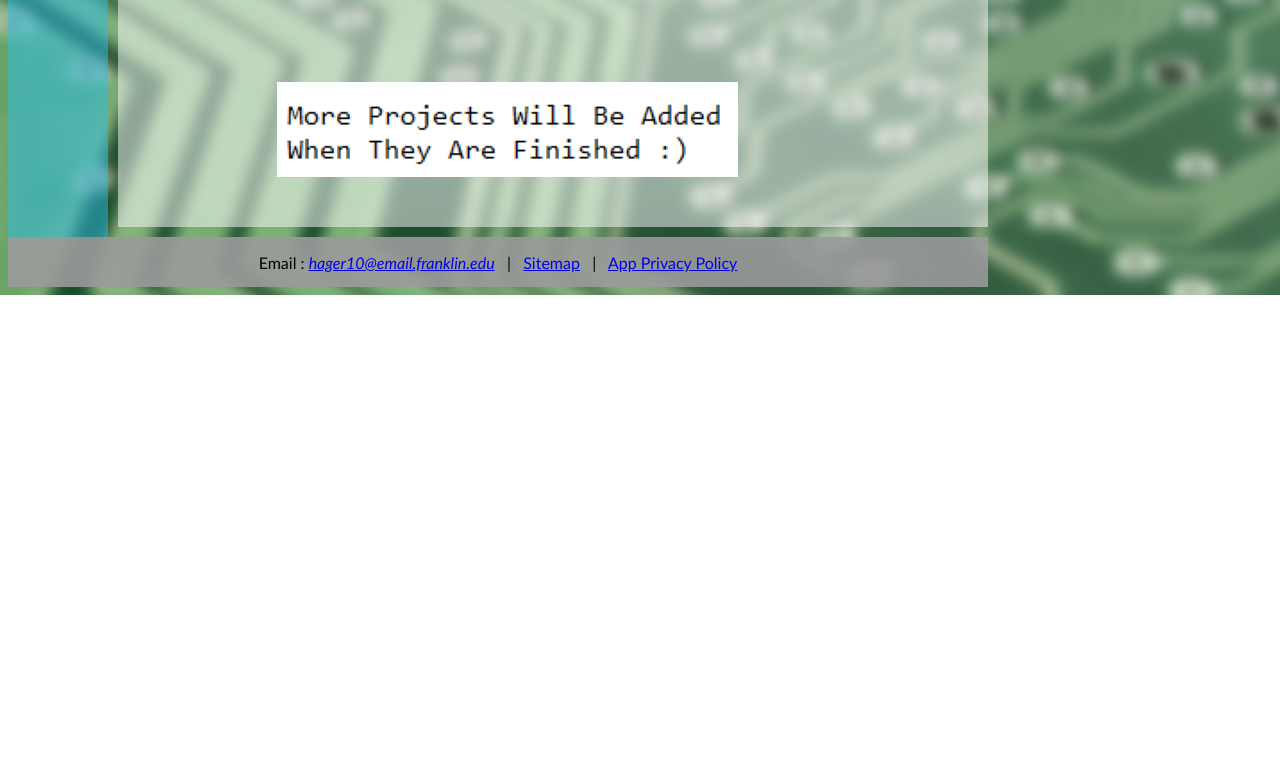
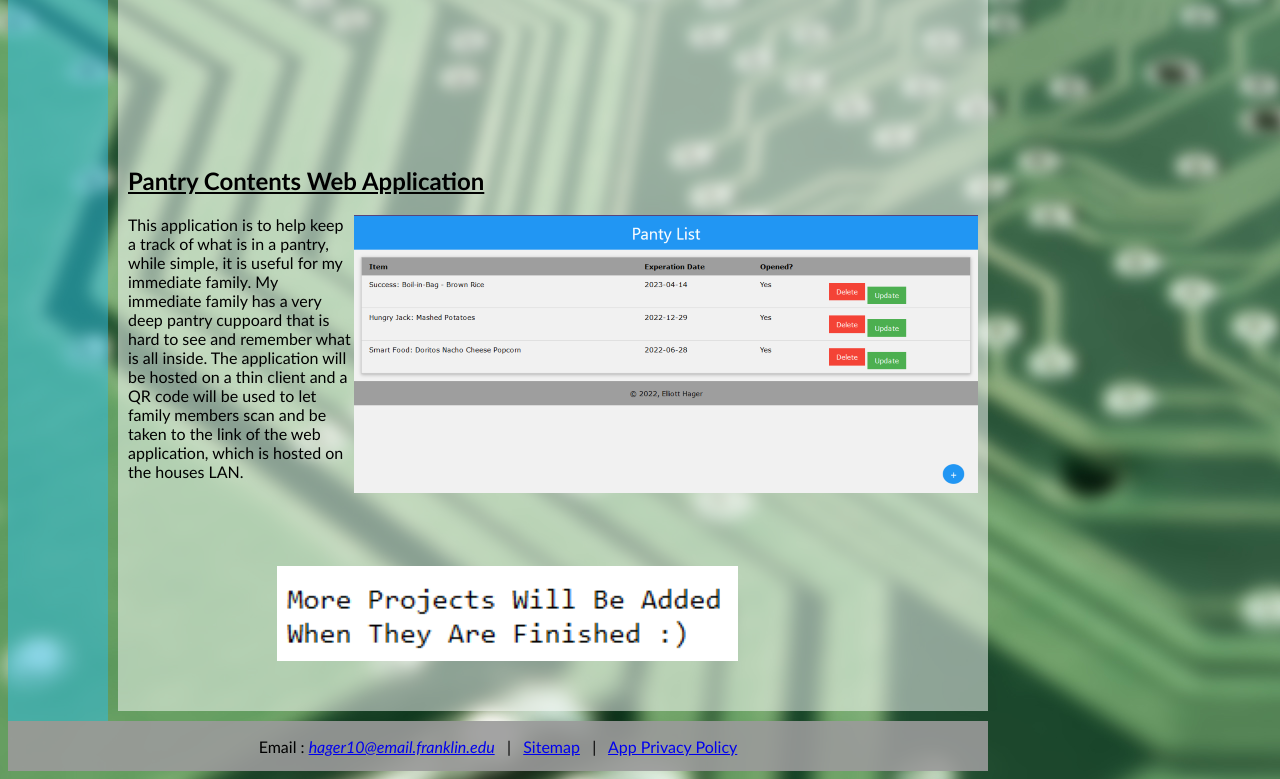
Before and after one commit to eHag-FRU/STEM-Honors-Portfolio, a plain HTML site: page projects.html in a window 1280 px wide. Shown: the part 3728-4507 px from the top of the page. Before the commit the page ends 4023 px from the top, so only its background shows below. Drawn offline with nearby package versions, Linux system fonts and the light colour scheme.

Commit message:
Added Pantry Content Web Application in the Projects section of the application

```diff
--- a/projects.html
+++ b/projects.html
@@ -191,6 +191,16 @@
 
                 </p>
 
+                <br><br><br><br><br><br><br><h2 class="clearFloat">Pantry Contents Web Application</h2>
+                <a href="https://github.com/eHag-FRU/PantryContentApp"><img src="images/projects/pantryContentApp.png" title="Pantry Content Web Application" alt="Screenshot of the pantry content web application"></a>
+
+                <p>
+                    This application is to help keep a track of what is in a pantry, while simple, it is useful for my immediate family. My immediate family has a very deep pantry cuppoard that is hard to see and remember what is all inside.
+
+The application will be hosted on a thin client and a QR code will be used to let family members scan and be taken to the link of the web application, which is hosted on the houses LAN.
+
+                </p>
+
                 <br>
 
                 <img src="images/projects/upcoming.png" class="clearFloat" id="moreSoon" title="More Soon" alt="There are more projects to come">
```
Also changed, not shown: images/projects/pantryContentApp.png (added).
